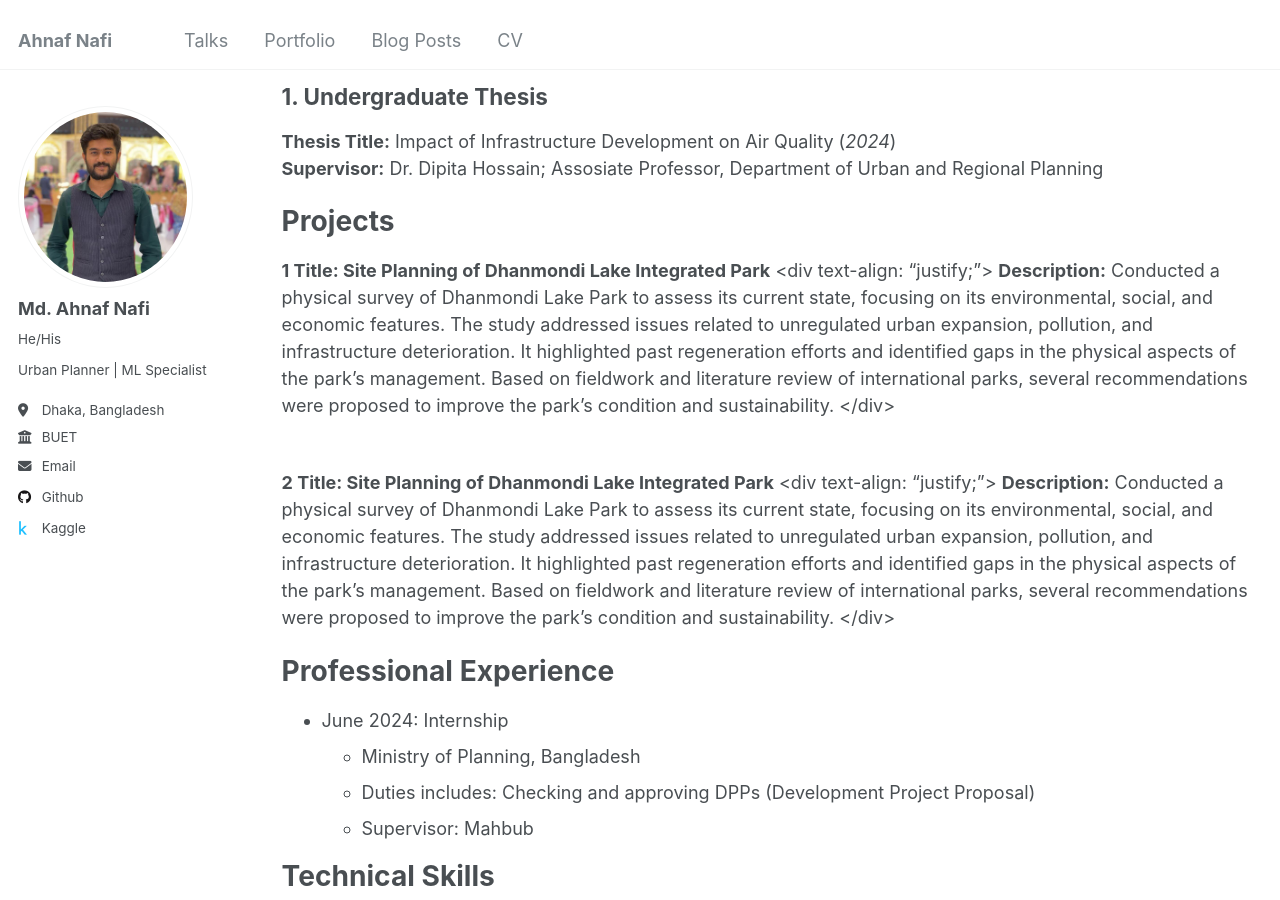
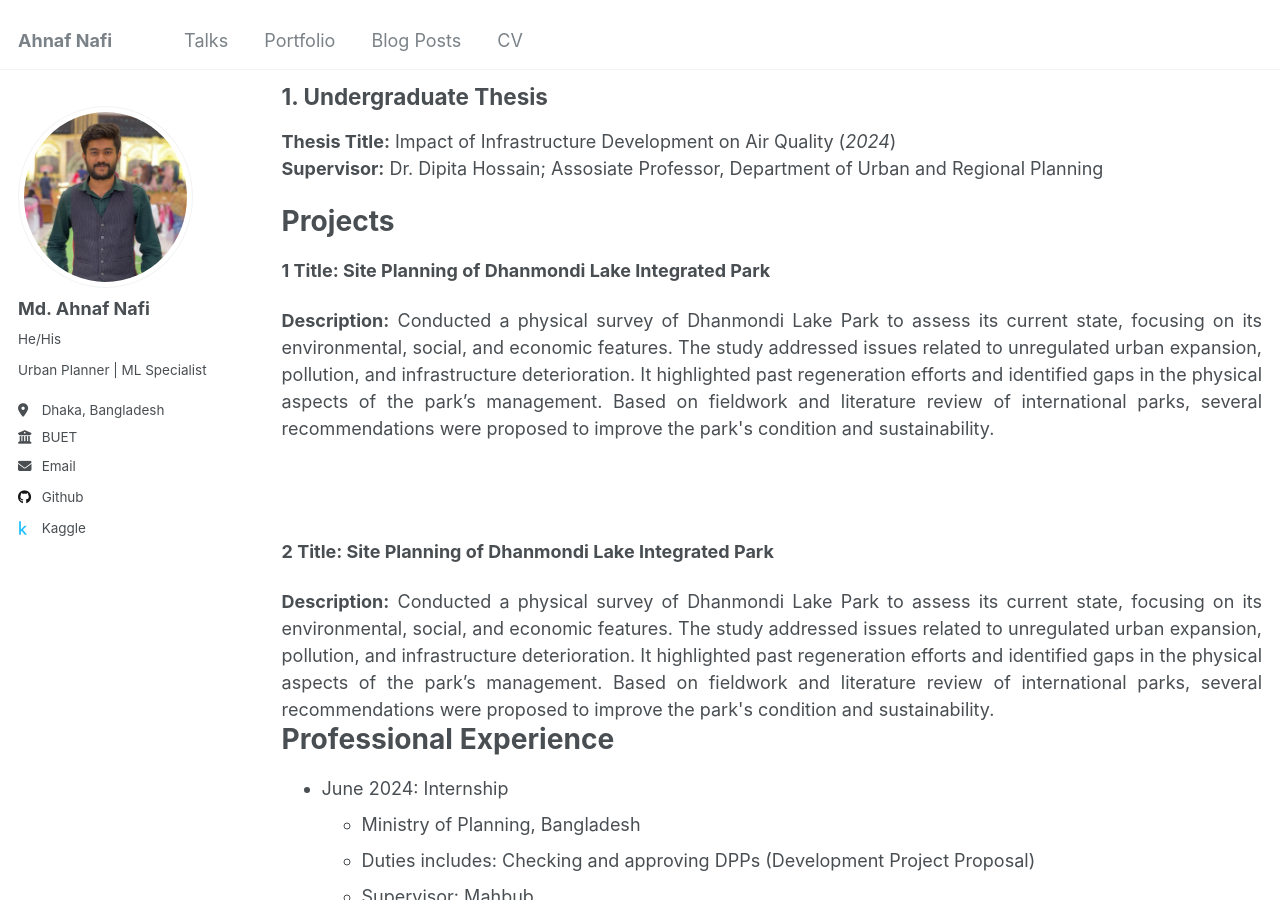
Before and after one commit to NafixData/ahnafnafi, a Jekyll site: the page built from _pages/cv.md, in a window 1280 px wide and 900 px high, scrolled down 498 px. Built offline with Jekyll 4.4.1, drawn with Linux system fonts in a browser that asks for light colours.

Commit message:
Update cv.md

```diff
--- a/_pages/cv.md
+++ b/_pages/cv.md
@@ -37,7 +37,7 @@ Publications
 Projects
 =======
 **1 Title: Site Planning of Dhanmondi Lake Integrated Park**
-   <div text-align: "justify;">
+   <div style="text-align: justify;">
      <b>Description:</b> Conducted a physical survey of Dhanmondi Lake Park to assess its current state, focusing on its environmental, social, and economic features. The study addressed issues related to
      unregulated urban expansion, pollution, and infrastructure deterioration. It highlighted past regeneration efforts and identified gaps in the physical aspects of the park’s management. Based on fieldwork and
      literature review of international parks, several recommendations were proposed to improve the park's condition and sustainability.
@@ -46,7 +46,7 @@ Projects
    <br>
 
 **2 Title: Site Planning of Dhanmondi Lake Integrated Park**
-   <div text-align: "justify;">
+   <div style="text-align: justify;">
      <b>Description:</b> Conducted a physical survey of Dhanmondi Lake Park to assess its current state, focusing on its environmental, social, and economic features. The study addressed issues related to
      unregulated urban expansion, pollution, and infrastructure deterioration. It highlighted past regeneration efforts and identified gaps in the physical aspects of the park’s management. Based on fieldwork and
      literature review of international parks, several recommendations were proposed to improve the park's condition and sustainability.
```
